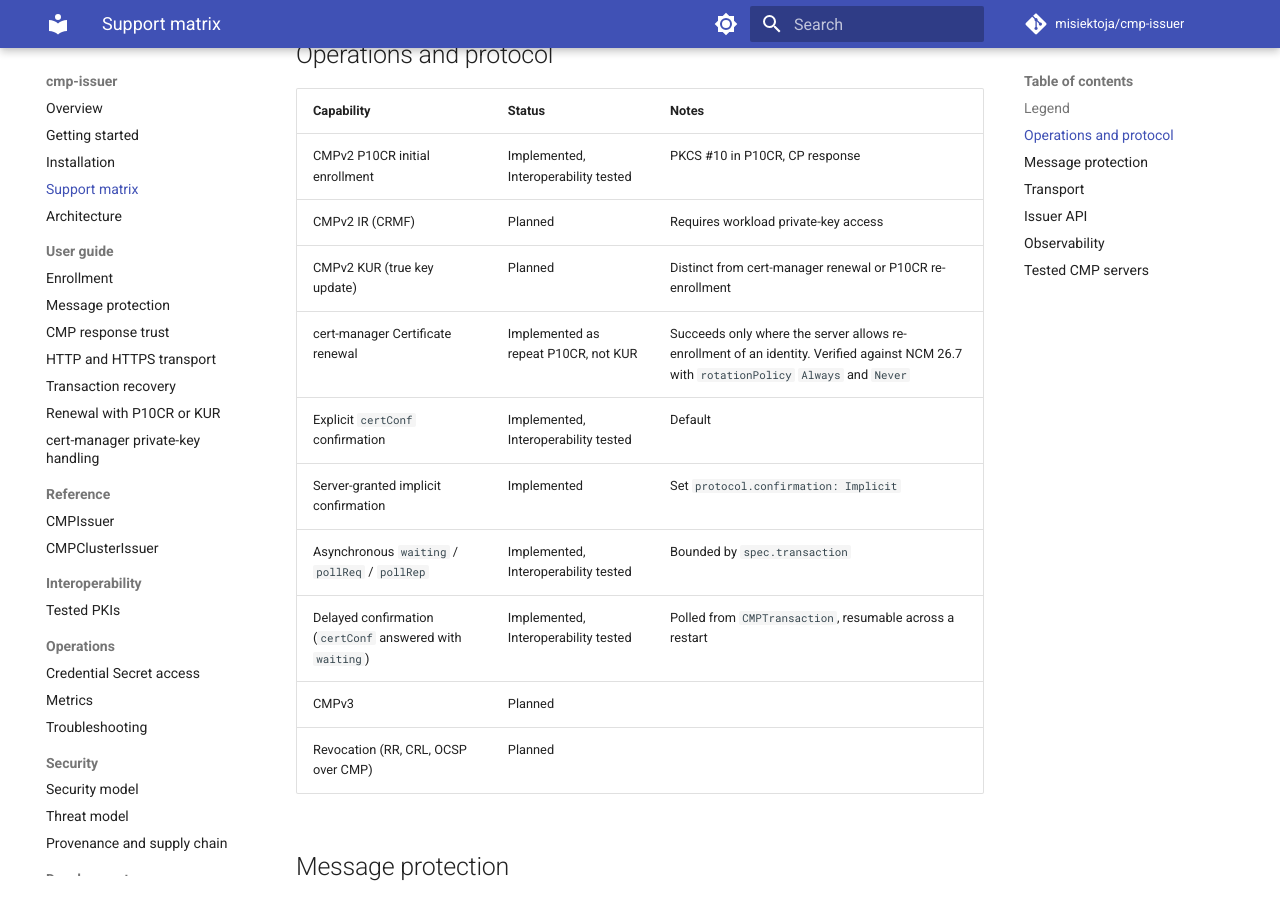
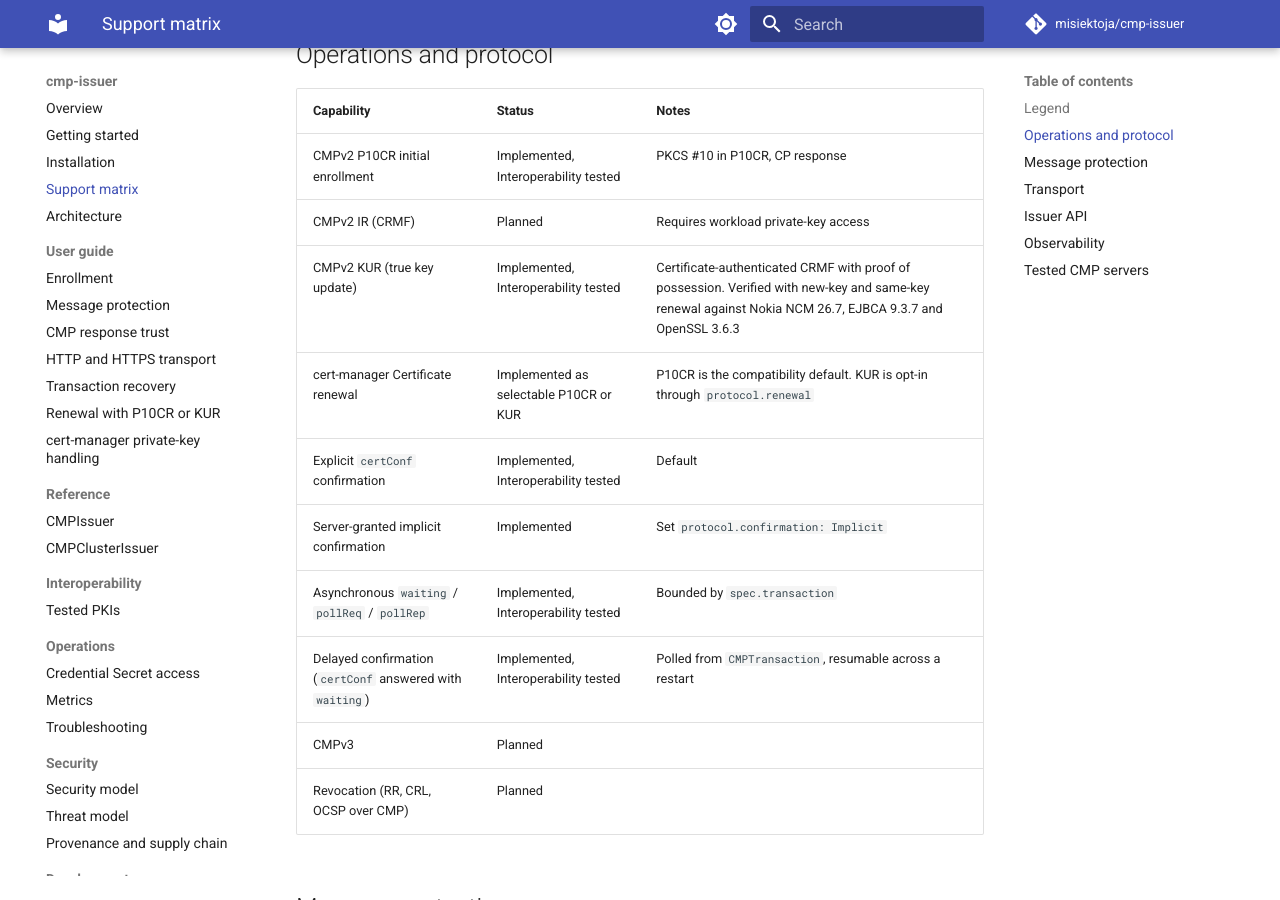
Before and after one commit to misiektoja/cmp-issuer, an MkDocs documentation site: the page built from docs/support-matrix.md, in a window 1280 px wide and 900 px high, scrolled down 640 px. Built offline with MkDocs 1.6.1 and Material for MkDocs 9.7.7, drawn with Linux system fonts in a browser that asks for light colours; comment, search, counter and statistics services are not loaded; some of the changed text lies outside the part shown.

Commit message:
docs(support-matrix): mark KUR as implemented
Signed-off-by: misiektoja <misiektoja-github@rm-rf.ninja>

```diff
--- a/docs/support-matrix.md
+++ b/docs/support-matrix.md
@@ -18,8 +18,8 @@ cmp-issuer implements a narrow CMPv2 profile for cert-manager external issuance.
 | --- | --- | --- |
 | CMPv2 P10CR initial enrollment | Implemented, Interoperability tested | PKCS #10 in P10CR, CP response |
 | CMPv2 IR (CRMF) | Planned | Requires workload private-key access |
-| CMPv2 KUR (true key update) | Planned | Distinct from cert-manager renewal or P10CR re-enrollment |
-| cert-manager Certificate renewal | Implemented as repeat P10CR, not KUR | Succeeds only where the server allows re-enrollment of an identity. Verified against NCM 26.7 with `rotationPolicy` `Always` and `Never` |
+| CMPv2 KUR (true key update) | Implemented, Interoperability tested | Certificate-authenticated CRMF with proof of possession. Verified with new-key and same-key renewal against Nokia NCM 26.7, EJBCA 9.3.7 and OpenSSL 3.6.3 |
+| cert-manager Certificate renewal | Implemented as selectable P10CR or KUR | P10CR is the compatibility default. KUR is opt-in through `protocol.renewal` |
 | Explicit `certConf` confirmation | Implemented, Interoperability tested | Default |
 | Server-granted implicit confirmation | Implemented | Set `protocol.confirmation: Implicit` |
 | Asynchronous `waiting` / `pollReq` / `pollRep` | Implemented, Interoperability tested | Bounded by `spec.transaction` |
@@ -57,6 +57,8 @@ cmp-issuer implements a narrow CMPv2 profile for cert-manager external issuance.
 | `CMPTransaction` persistence | Implemented, Interoperability tested | Survives controller restart, returns the recorded chain and retries under the pinned transaction identifier so a repeat cannot issue a second certificate |
 | Kubernetes CSR signing | Unsupported | CSR controller deliberately disabled |
 | `p10crResponseCertReqId` pin | Implemented | Accept `-1` or `0` by default |
+| `protocol.renewal` | Implemented | `P10CR` by default or `KUR` for later cert-manager revisions |
+| `endpoint.renewalUrl` | Implemented | Optional KUR endpoint for servers with separate initial and key-update aliases |
 | `macResponseProtection` | Implemented, Interoperability tested | `AllowSignature` by default, so a signed answer to a `PasswordBasedMac` request is accepted when it chains to the CMP trust anchor and names the recipient. `Strict` requires MAC-based protection throughout |
 | Endpoint reachability in issuer readiness | Planned | Readiness reflects configuration, not whether the server answers |
 | Requested validity period from `Certificate.spec.duration` | Planned | Needs CRMF, since a PKCS #10 request carries no validity |
```
